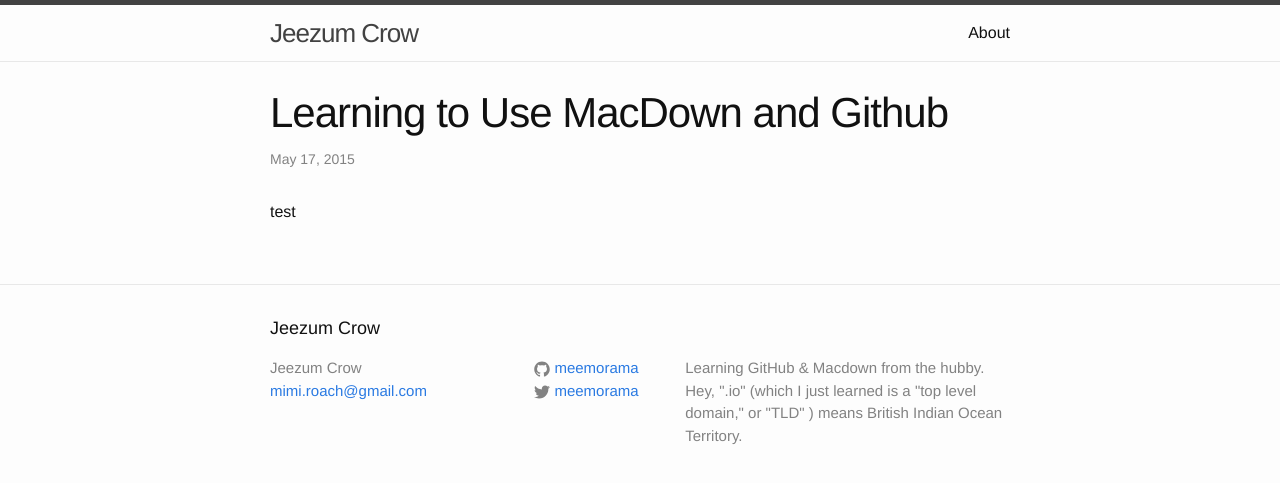
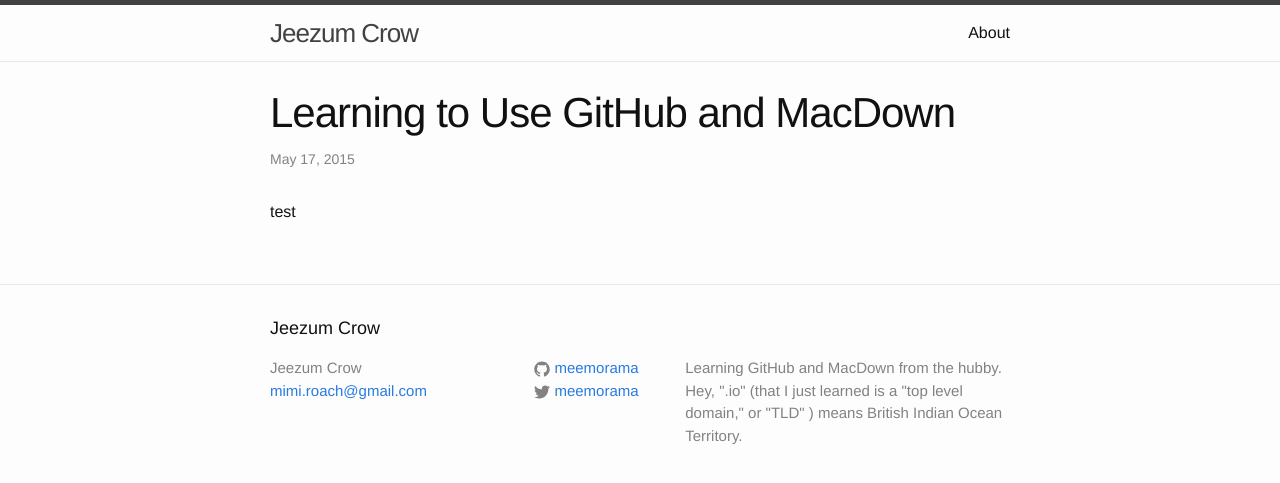
Before and after one commit to meemorama/meemorama.github.io, a Jekyll site: the page built from _posts/2015-05-17-first-blog-post.markdown, in a window 1280 px wide. Shown: the top 483 px of the page. Built offline with Jekyll 4.4.1, drawn with Linux system fonts in a browser that asks for light colours.

Commit message:
Minor tweaks

```diff
--- a/_config.yml
+++ b/_config.yml
@@ -2,11 +2,12 @@
 title: Jeezum Crow
 email: mimi.roach@gmail.com
 description: > # this means to ignore newlines until "baseurl:"
-  Learning GitHub & Macdown from the hubby.  Hey, ".io" (which I just learned is a "top level domain," or "TLD" ) means British Indian Ocean Territory.
+  Learning GitHub and MacDown from the hubby.  Hey, ".io" (that I just learned is a "top level domain," or "TLD" ) means British Indian Ocean Territory.
 baseurl: "" # the subpath of your site, e.g. /blog/
 url: "http://meemorama.github.io" # the base hostname & protocol for your site
 twitter_username: meemorama
 github_username:  meemorama
+pinterest: kingston
 
 # Build settings
 markdown: kramdown
--- a/_posts/2015-05-17-first-blog-post.markdown
+++ b/_posts/2015-05-17-first-blog-post.markdown
@@ -1,6 +1,6 @@
 ---
 layout: post
-title:  "Learning to Use MacDown and Github"
+title:  "Learning to Use GitHub and MacDown"
 date:   2015-05-17 08:55:40
 categories: blog
 ---
```
